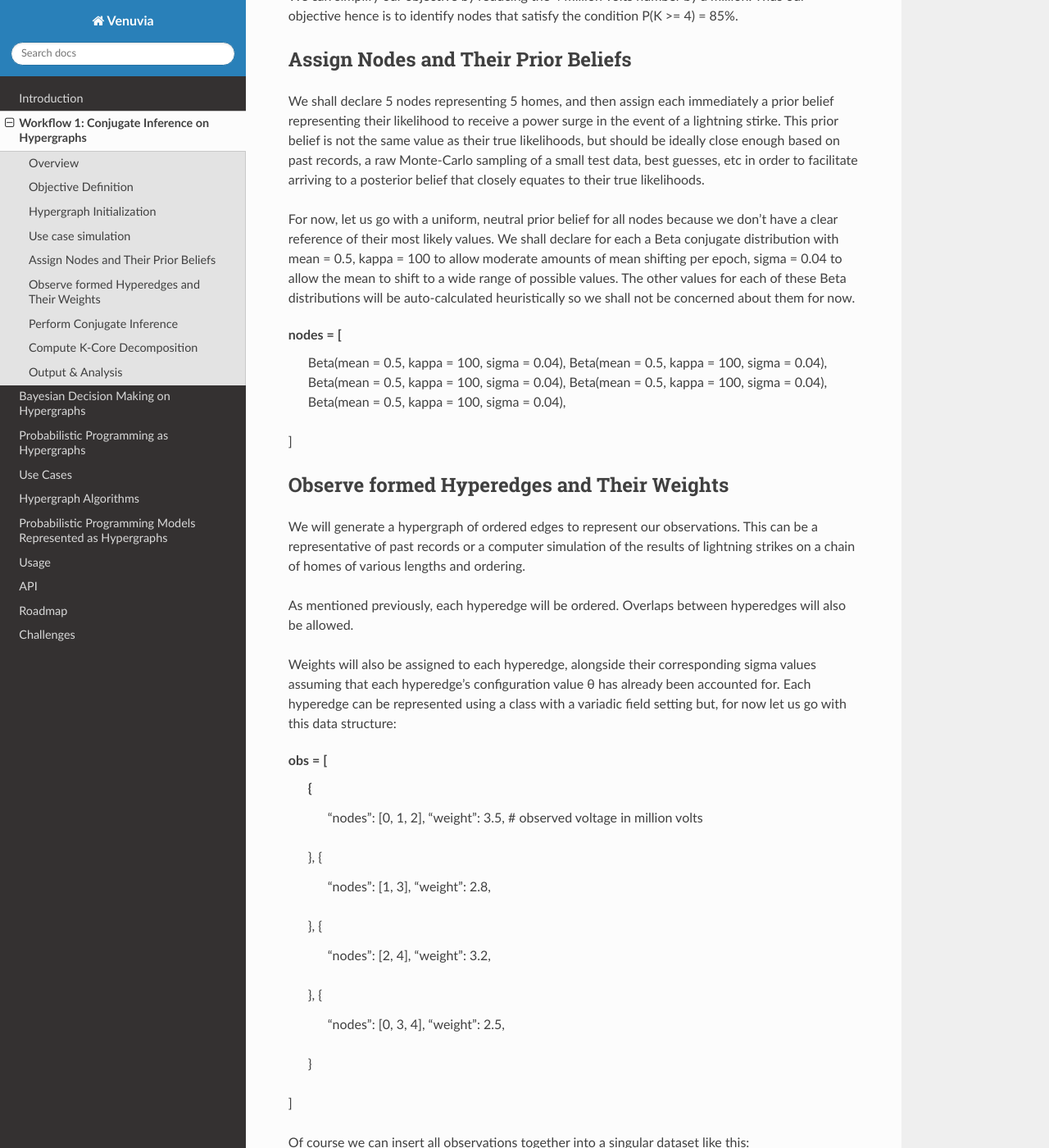
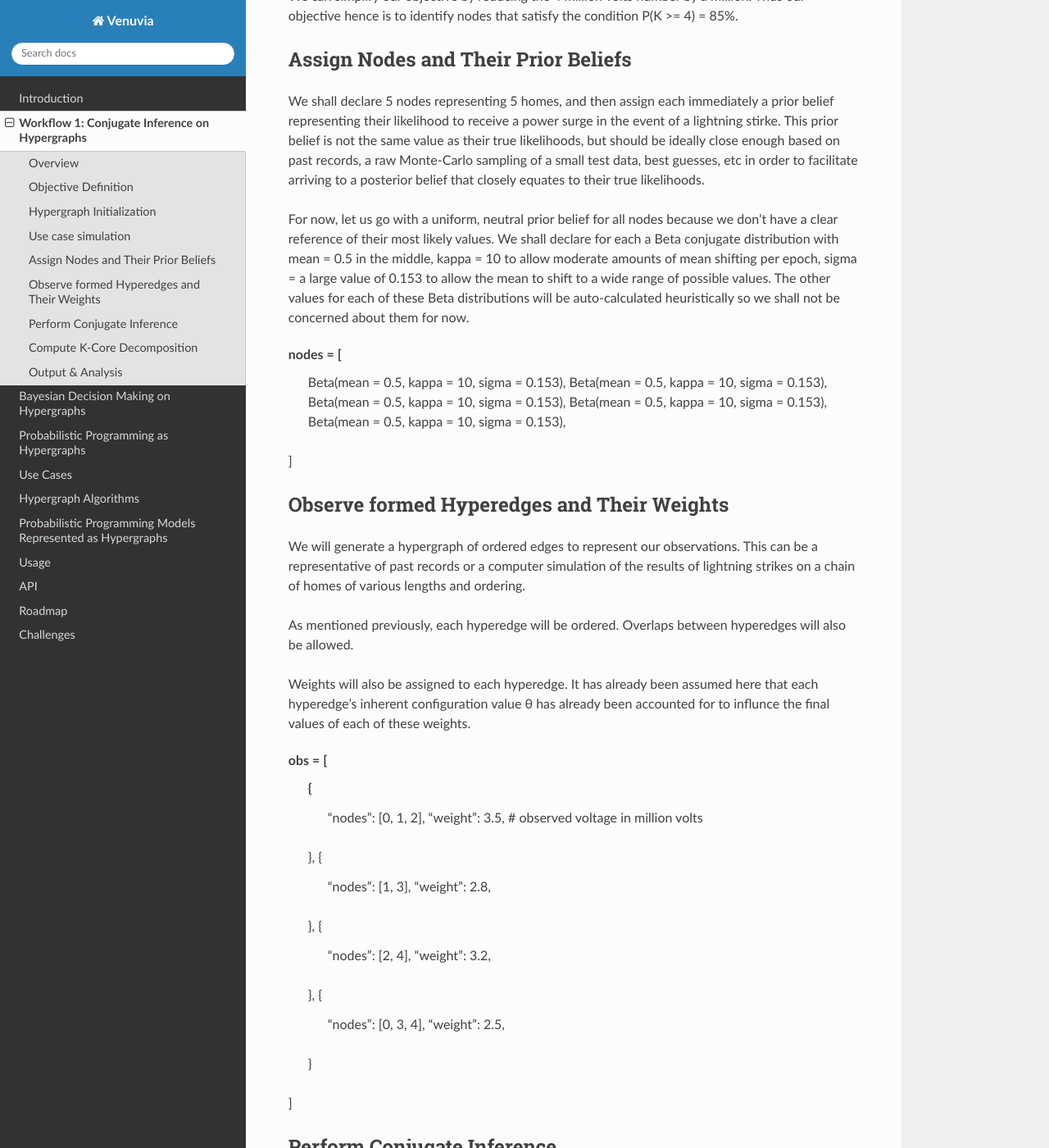
Before and after one commit to pawaka2025/venuvia, a Sphinx documentation site: the page built from docs/source/workflow1.rst, in a window 1280 px wide and 1400 px high, scrolled down 1696 px. Shown: the whole window at 82% size. Built offline with Sphinx 7.4.7 and the Read the Docs theme 3.1.0, drawn with Linux system fonts in a browser that asks for light colours; some of the changed text lies outside the part shown.

Commit message:
Update workflow1.rst

```diff
--- a/docs/source/workflow1.rst
+++ b/docs/source/workflow1.rst
@@ -42,14 +42,14 @@ Assign Nodes and Their Prior Beliefs
 
 We shall declare 5 nodes representing 5 homes, and then assign each immediately a prior belief representing their likelihood to receive a power surge in the event of a lightning stirke. This prior belief is not the same value as their true likelihoods, but should be ideally close enough based on past records, a raw Monte-Carlo sampling of a small test data, best guesses, etc in order to facilitate arriving to a posterior belief that closely equates to their true likelihoods.
 
-For now, let us go with a uniform, neutral prior belief for all nodes because we don't have a clear reference of their most likely values. We shall declare for each a Beta conjugate distribution with mean = 0.5, kappa = 100 to allow moderate amounts of mean shifting per epoch, sigma = 0.04 to allow the mean to shift to a wide range of possible values. The other values for each of these Beta distributions will be auto-calculated heuristically so we shall not be concerned about them for now.
+For now, let us go with a uniform, neutral prior belief for all nodes because we don't have a clear reference of their most likely values. We shall declare for each a Beta conjugate distribution with mean = 0.5 in the middle, kappa = 10 to allow moderate amounts of mean shifting per epoch, sigma = a large value of 0.153 to allow the mean to shift to a wide range of possible values. The other values for each of these Beta distributions will be auto-calculated heuristically so we shall not be concerned about them for now.
 
 nodes = [
-    Beta(mean = 0.5, kappa = 100, sigma = 0.04),
-    Beta(mean = 0.5, kappa = 100, sigma = 0.04),
-    Beta(mean = 0.5, kappa = 100, sigma = 0.04),
-    Beta(mean = 0.5, kappa = 100, sigma = 0.04),
-    Beta(mean = 0.5, kappa = 100, sigma = 0.04),
+    Beta(mean = 0.5, kappa = 10, sigma = 0.153),
+    Beta(mean = 0.5, kappa = 10, sigma = 0.153),
+    Beta(mean = 0.5, kappa = 10, sigma = 0.153),
+    Beta(mean = 0.5, kappa = 10, sigma = 0.153),
+    Beta(mean = 0.5, kappa = 10, sigma = 0.153),
 ]
 
 Observe formed Hyperedges and Their Weights
@@ -58,7 +58,7 @@ We will generate a hypergraph of ordered edges to represent our observations. Th
 
 As mentioned previously, each hyperedge will be ordered. Overlaps between hyperedges will also be allowed.
 
-Weights will also be assigned to each hyperedge, alongside their corresponding sigma values assuming that each hyperedge's configuration value θ has already been accounted for. Each hyperedge can be represented using a class with a variadic field setting but, for now let us go with this data structure:
+Weights will also be assigned to each hyperedge. It has already been assumed here that each hyperedge's inherent configuration value θ has already been accounted for to influnce the final values of each of these weights.
 
 obs = [
     {
@@ -78,12 +78,6 @@ obs = [
         "weight": 2.5,
     }
 ]
-
-Of course we can insert all observations together into a singular dataset like this:
-
-dataset = [obs_1, obs_2, obs_3, obs_4, ...]
-
-This notation will be useful when solving this algorithm using the totality of all observations forming a temporal hypergraph, or in more advanced cases enabling the use of datasets represented as higher dimensional hypergraphs or simplicial complexes.
 
 Perform Conjugate Inference
 ---------------------------
```
